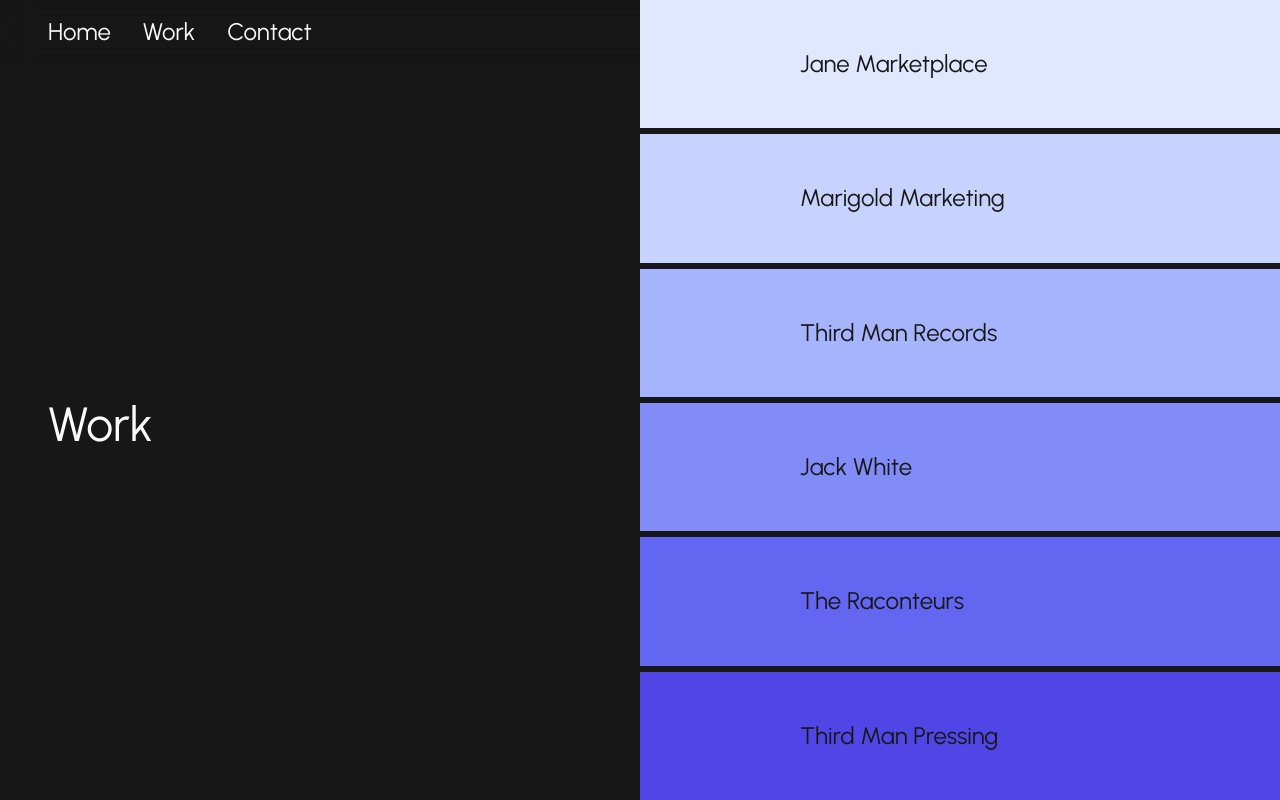
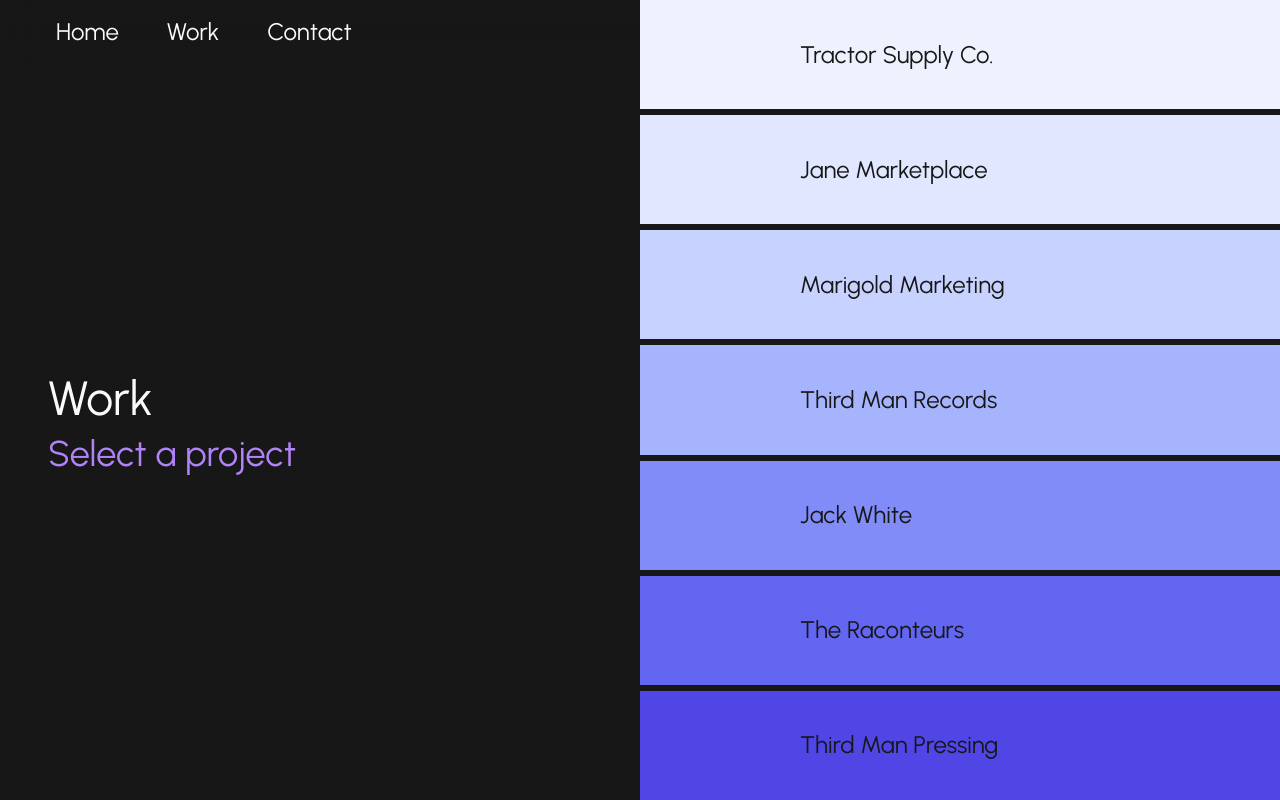
Before and after one commit to evanhickman/portfoliov2, a Next.js app: page /work in a window 1280 px wide. Built offline with nearby package versions, Linux system fonts and the light colour scheme.

Commit message:
update content and accessibility improvements

```diff
--- a/src/app/components/box/Box.tsx
+++ b/src/app/components/box/Box.tsx
@@ -16,7 +16,7 @@
 			<motion.div
 				className={`${
 					active === id ? 'bg-black-900' : classNames
-				} flex flex-col justify-center row-span-1 cursor-pointer z-50`}
+				} flex flex-col justify-center row-span-1 z-50 ${onClick ? 'cursor-pointer' : ''} transition-colors focus-visible:outline-yellow-500 focus-visible:outline-2 focus-visible:outline-offset-2`}
 				initial={{ x: '100%' }}
 				animate={{ x: 0 }}
 				transition={{
@@ -27,6 +27,12 @@
 				exit={{ x: '100%' }}
 				onClick={() => onClick?.(id)}
 				tabIndex={0}
+				role={onClick ? 'button' : undefined}
+				onKeyDown={(e) => {
+					if (onClick && (e.key === 'Enter' || e.key === ' ')) {
+						onClick(id);
+					}
+				}}
 			>
 				<div className="px-9 lg:pl-40">
 					{title && (
--- a/src/app/components/card/Card.tsx
+++ b/src/app/components/card/Card.tsx
@@ -38,8 +38,26 @@
 					className="mt-3 border-solid border-cyan-100 color-shift-text hover:underline"
 					target="_blank"
 					rel="noopener noreferrer"
+					title="Open link in a new tab"
 				>
-					View Site
+					<span className="flex items-center gap-1">
+						View Site
+						<svg
+							xmlns="http://www.w3.org/2000/svg"
+							fill="none"
+							viewBox="0 0 24 24"
+							strokeWidth="1.5"
+							stroke="currentColor"
+							className="size-4"
+						>
+							<title>Open link in a new tab</title>
+							<path
+								strokeLinecap="round"
+								strokeLinejoin="round"
+								d="M13.5 6H5.25A2.25 2.25 0 0 0 3 8.25v10.5A2.25 2.25 0 0 0 5.25 21h10.5A2.25 2.25 0 0 0 18 18.75V10.5m-10.5 6L21 3m0 0h-5.25M21 3v5.25"
+							/>
+						</svg>
+					</span>
 				</Link>
 			)}
 			{image && (
--- a/src/app/components/header/Header.tsx
+++ b/src/app/components/header/Header.tsx
@@ -3,7 +3,6 @@
 import homeContent from '@/lib/content/home';
 import workContent from '@/lib/content/work';
 
-const Header = () => {
 const NAV_LINKS = [
 	{
 		name: homeContent.navTitle,
@@ -19,28 +18,35 @@
 	},
 ] as const;
 
+export default function Header() {
 	return (
 		<header className="fixed inset-x-0 top-0 z-30 h-16 bg-transparent backdrop-blur-lg">
 			<nav
 				className="flex h-full items-center px-12"
 				aria-label="Main navigation"
+				tabIndex={-1}
 			>
 				<ul className="flex w-full justify-between gap-8 lg:justify-start">
-					{NAV_LINKS.map((link) => (
+					{NAV_LINKS.map((link) => {
+						const isCurrentPage = link.link === '/';
+						return (
 							<li key={link.link}>
 								<Link
 									href={link.link}
-								className="text-2xl text-black-50"
-								aria-current={link.link === '/' ? 'page' : undefined}
+									className="text-2xl text-neutral-50 transition-colors hover:text-neutral-300 focus-visible:outline-2 focus-visible:outline-offset-2 focus-visible:outline-yellow-500 rounded px-2 py-1"
+									aria-current={isCurrentPage ? 'page' : undefined}
+									{...(isCurrentPage && {
+										'aria-label': `${link.name} (current page)`,
+									})}
+									tabIndex={0}
 								>
 									{link.name}
 								</Link>
 							</li>
-					))}
+						);
+					})}
 				</ul>
 			</nav>
 		</header>
 	);
-};
-
-export default Header;
+}
--- a/src/app/layout.tsx
+++ b/src/app/layout.tsx
@@ -11,7 +11,7 @@
 		template: '%s | Evan Hickman',
 	},
 	description:
-		'Evan Hickman is an experienced software engineer specializing in React and TypeScript.',
+		'Evan Hickman is an experienced software engineer specializing in React and TypeScript, with a strong focus on building performant and accessible web applications.',
 	metadataBase: new URL('https://evanhickman.com'),
 	openGraph: {
 		type: 'website',
--- a/src/app/work/WorkClient.tsx
+++ b/src/app/work/WorkClient.tsx
@@ -21,6 +21,7 @@
 				content={content}
 				active={active}
 				heading={content.heading}
+				subheading={content.subheading}
 			/>
 			<BoxContainer boxes={content.boxes} active={active} onClick={onClick} />
 		</>
--- a/src/app/work/page.tsx
+++ b/src/app/work/page.tsx
@@ -5,7 +5,7 @@
 export const metadata: Metadata = {
 	title: 'Work',
 	description:
-		'An overview of my professional experience in frontend software engineering.',
+		'An overview of my professional experience in frontend software engineering. I specialize in React and TypeScript, and have worked on a variety of projects across different industries.',
 	openGraph: {
 		type: 'website',
 		locale: 'en_US',
--- a/src/lib/content/contact.ts
+++ b/src/lib/content/contact.ts
@@ -4,7 +4,7 @@
 	url: '/contact',
 	navTitle: 'Contact',
 	heading: 'Contact',
-	subheading: 'Coming soon',
+	subheading: 'Get in touch',
 	boxes: [
 		{
 			id: 1,
--- a/src/lib/content/work.ts
+++ b/src/lib/content/work.ts
@@ -4,21 +4,21 @@
 	url: '/work',
 	navTitle: 'Work',
 	heading: 'Work',
-	subheading: 'Selected projects',
+	subheading: `Select a project`,
 	boxes: [
-		// {
-		//   id: 0,
-		//   title: "Tractor Supply Co.",
-		//   subtitle: "E-commerce website",
-		//   features:
-		//     "React, TypeScript, Micro-Frontend Architecture, Material UI, Storybook, Jest, React Testing Library, Cypress",
-		//   desc: "As Frontend Tech Lead on the Homepage and Gobal Navigation teams...",
-		//   link: "https://www.tractorsupply.com/",
-		//   image: "/tsc-home.jpg",
-		//   classNames: "bg-indigo-50",
-		// },
 		{
 			id: 1,
+			title: 'Tractor Supply Co.',
+			subtitle: 'E-commerce website',
+			features:
+				'React, TypeScript, Micro-Frontend Architecture, Material UI, Storybook, Jest, React Testing Library, Cypress',
+			desc: 'As Lead Frontend Engineer on the Homepage and Global Navigation teams, I worked with a large team of engineers, UX experts, and business stakeholders to spearhead the migration of a Fortune 300 e-commerce platform to React/Next.js and micro-frontends, cutting LCP by 60% and CLS by 93%, resulting in record-breaking engagement.',
+			link: 'https://www.tractorsupply.com/',
+			image: '/tsc-home.jpg',
+			classNames: 'bg-indigo-50',
+		},
+		{
+			id: 2,
 			title: 'Jane Marketplace',
 			subtitle: 'E-commerce dashboard',
 			features:
@@ -29,18 +29,18 @@
 			classNames: 'bg-indigo-100',
 		},
 		{
-			id: 2,
+			id: 3,
 			title: 'Marigold Marketing',
 			subtitle: 'Lead generation marketing',
 			features:
 				'React, WordPress, Gatsby, Next.js, GraphQL,  CSS Animations, Personalized Content, A/B Testing',
 			link: 'https://meetmarigold.com/',
-			desc: 'I worked with a small team of talented frontend developers to build, maintain, and optimize a suite of high traffic, lead-generation marketing sites. We used React, Gatsby, headless WordPress, and Next.js to build performant, SEO-friendly sites. Using eye-catching CSS animations, personalized content, and rigorous A/B testing, our mission was to continually optimize conversion across all brands.',
+			desc: 'I worked with a small team of talented frontend developers to build, maintain, and optimize a suite of high traffic, lead-generation marketing sites. We used React, Gatsby, headless WordPress, and Next.js to build performant, SEO-optimized sites. Using eye-catching CSS animations, personalized content, and rigorous A/B testing, our mission was to continually optimize conversion across all brands.',
 			image: '/marigold-home.jpg',
 			classNames: 'bg-indigo-200',
 		},
 		{
-			id: 3,
+			id: 4,
 			title: 'Third Man Records',
 			subtitle: 'Independent record label',
 			features: 'UX Design, SilverStripe CMS, HTML & CSS',
@@ -50,7 +50,7 @@
 			classNames: 'bg-indigo-300',
 		},
 		{
-			id: 4,
+			id: 5,
 			title: 'Jack White',
 			subtitle: 'Artist website',
 			features: 'Responsive design, WordPress, HTML & CSS, jQuery',
@@ -60,7 +60,7 @@
 			classNames: 'bg-indigo-400',
 		},
 		{
-			id: 5,
+			id: 6,
 			title: 'The Raconteurs',
 			subtitle: 'Artist website',
 			features:
@@ -71,7 +71,7 @@
 			classNames: 'bg-indigo-500',
 		},
 		{
-			id: 6,
+			id: 7,
 			title: 'Third Man Pressing',
 			subtitle: 'Independent record pressing plant',
 			features: 'UX Design, Laravel, Vue.js, Scroll Animations',
```
Lines whose indentation alone changed are shown as unchanged.
